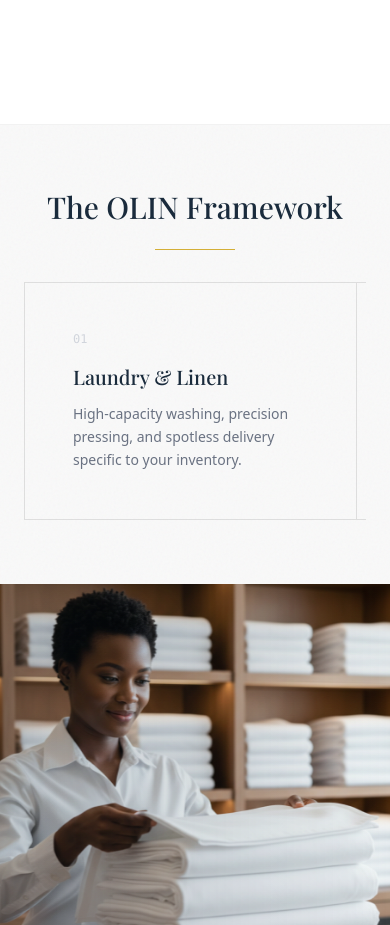
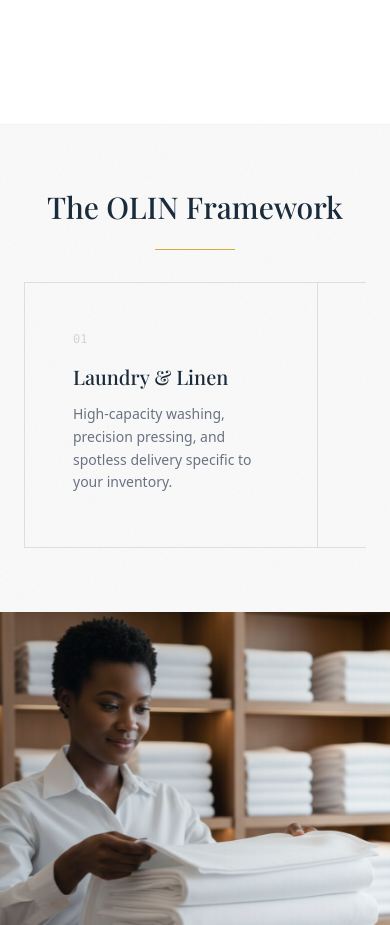
Before and after one commit to M-Shadab/olin-website, a Next.js app: page / in a window 390 px wide. Shown: the part 3180-4105 px from the top of the page. Built offline with nearby package versions, Linux system fonts and the light colour scheme; a web font is replaced by a local one.

Commit message:
Framework card width updated for mobile view

```diff
--- a/app/components/sections/Framework.tsx
+++ b/app/components/sections/Framework.tsx
@@ -96,10 +96,10 @@ export default function Framework() {
   }, []);
 
   const frameworkGridStyle =
-    "flex md:grid md:grid-cols-2 lg:grid-cols-3 md:border-t md:border-l md:border-black/10 snap-x snap-mandatory md:snap-none overflow-x-auto scrollbar-hide md:overflow-hidden";
+    "flex md:grid md:grid-cols-2 lg:grid-cols-3 md:border-t md:border-l md:border-black/10 snap-x snap-mandatory md:snap-none overflow-x-auto  md:overflow-hidden";
 
   const frameworkCardStyle =
-    "fw-card group relative p-12 border border-r-0 md:border-t-0 md:border-l-0 md:border-r border-black/10 hover:bg-white transition-colors duration-500 min-w-[85vw] md:min-w-[280px] snap-center";
+    "fw-card group relative p-12 border border-r-0 md:border-t-0 md:border-l-0 md:border-r border-black/10 hover:bg-white transition-colors duration-500 min-w-[75vw] md:min-w-[280px] snap-center";
 
   return (
     <section className="py-16 md:py-24 px-6 bg-off-white bg-noise">
```
